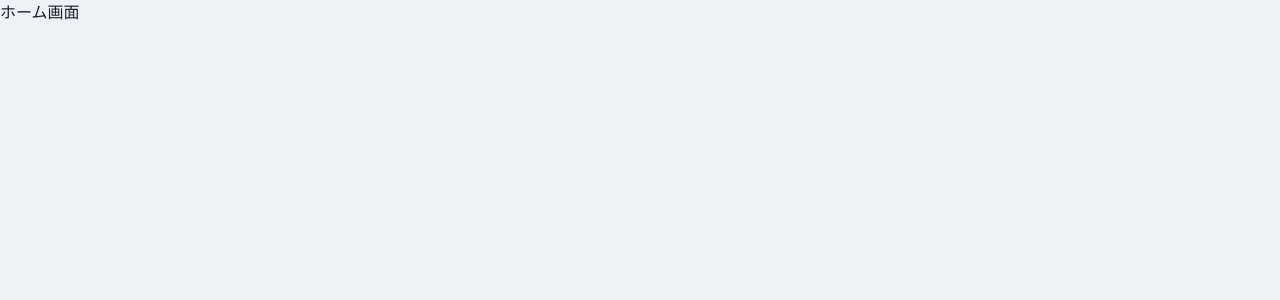
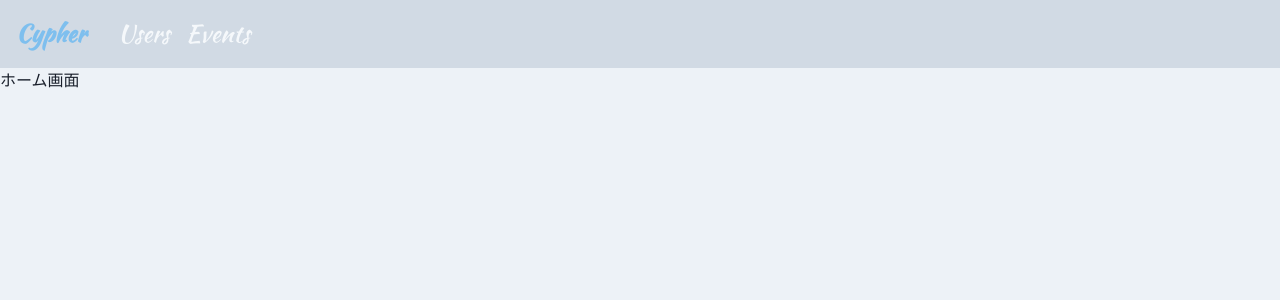
Before and after one commit to hayato-lang/cypher, a React (Create React App) app: page /home in a window 1280 px wide. Shown: the top 300 px of the page. Built offline with nearby package versions, Linux system fonts and the light colour scheme.

Commit message:
ヘッダーの作成

```diff
--- /dev/null
+++ b/src/components/organisms/layout/Header.tsx
@@ -0,0 +1,38 @@
+import { Box, Flex, Heading, Link } from "@chakra-ui/react";
+import { memo, VFC } from "react";
+
+export const Header: VFC = memo(() => {
+  return (
+    <Flex
+      as="nav"
+      bg="gray.300"
+      color="gray.50"
+      align="center"
+      justify="space-between"
+      padding={{ base: 2, md: 4 }}
+      opacity={0.8}
+    >
+      <Flex align="center" as="a" mr={8} _hover={{ cursor: "pointer" }}>
+        <Heading
+          as="p"
+          fontSize='2xl'
+          fontFamily="Kaushan Script"
+          color="blue.300"
+          >
+          Cypher
+        </Heading >
+      </Flex>
+      <Flex
+        align="center"
+        fontSize='2xl'
+        flexGrow={2}
+        display={{ base: "none", md: "flex" }}
+      >
+        <Box pr={4}>
+          <Link fontFamily="Kaushan Script">Users</Link>
+        </Box>
+        <Link fontFamily="Kaushan Script">Events</Link>
+      </Flex>
+    </Flex>
+  );
+});
--- /dev/null
+++ b/src/components/templates/HeaderLayout.tsx
@@ -0,0 +1,16 @@
+import { memo, ReactNode, VFC } from "react";
+import { Header } from "../organisms/layout/Header";
+
+type Props = {
+  children: ReactNode;
+}
+
+export const HeaderLayout: VFC<Props> = memo((props) => {
+  const { children } = props
+  return (
+    <>
+      <Header />
+      {children}
+    </>
+  );
+});
--- /dev/null
+++ b/src/index.css
@@ -0,0 +1 @@
+@import url("https://fonts.googleapis.com/css?family=Kaushan+Script&display=swap");
--- a/src/index.tsx
+++ b/src/index.tsx
@@ -4,6 +4,7 @@ import ReactDOM from "react-dom"
 import { App } from "./App"
 import reportWebVitals from "./reportWebVitals"
 import * as serviceWorker from "./serviceWorker"
+import './index.css';
 
 ReactDOM.render(
   <React.StrictMode>
--- a/src/router/Router.tsx
+++ b/src/router/Router.tsx
@@ -2,6 +2,7 @@ import { Route, Switch } from "react-router-dom";
 
 import { Login } from "../components/pages/Login";
 import { Page404 } from "../components/pages/Page404";
+import { HeaderLayout } from "../components/templates/HeaderLayout";
 import { HomeShow } from "./HomeShow";
 
 export const Router = () => {
@@ -20,7 +21,7 @@ export const Router = () => {
                 exact={route.exact}
                 path={`${url}${route.path}`}
               >
-                {route.children}
+                <HeaderLayout>{route.children}</HeaderLayout>
               </Route>
             ))}
           </Switch>
```
